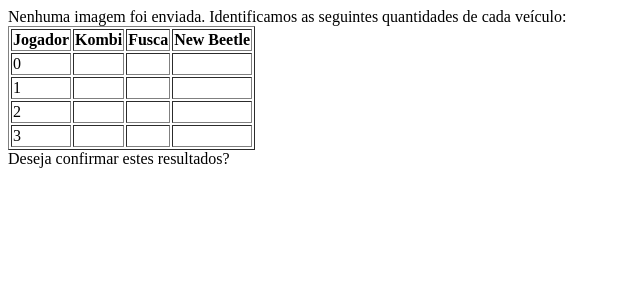
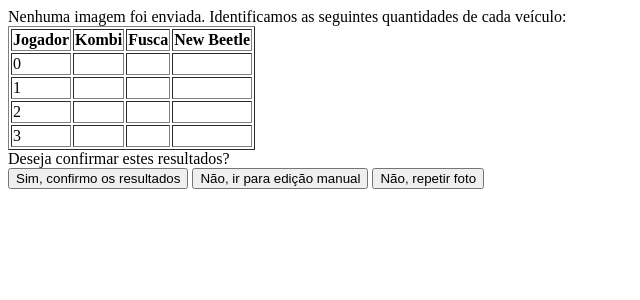
Before and after one commit to Guilherme077/websiteKombfusca, a PHP site: page /scorecounter/checkScoreSheet.php in a window 1280 px wide. Shown: the top 300 px of the page, without its empty margins (0-640 px from the left). Run offline with PHP 8.4, Linux system fonts and the light colour scheme; data that the repository does not hold is empty.

Commit message:
Add score confirmation form and update instructions

```diff
--- a/private/cup/checkScoreSheet.php
+++ b/private/cup/checkScoreSheet.php
@@ -70,6 +70,10 @@ if ($_FILES['picture']['error'] === UPLOAD_ERR_OK) {
         ?>
     </table>
     <span>Deseja confirmar estes resultados?</span>
-
+    <form action="" method="post">
+        <input type="submit" value="Sim, confirmo os resultados">
+        <input type="submit" value="Não, ir para edição manual">
+        <input type="submit" value="Não, repetir foto">
+    </form>
 </body>
 </html>
--- a/private/cup/sendScoreSheet.php
+++ b/private/cup/sendScoreSheet.php
@@ -8,7 +8,7 @@
 <body>
     <h1>Envio de Folha de Pontuação</h1>
     <span>Envie uma foto da Folha de Pontuação</span>
-    <span>A foto não pode ter variações de iluminação</span>
+    <span>A foto não pode ter variações de iluminação (sombras e focos de luz)</span>
     <form action="checkScoreSheet.php" method="post" enctype="multipart/form-data">
         <input type="file" name="picture" id="picture">
         <input type="submit" name="withPicture" value="Continuar para validação">
```
Also changed, not shown: private/cup/confirmScore.php (added, +13 -0 lines).
